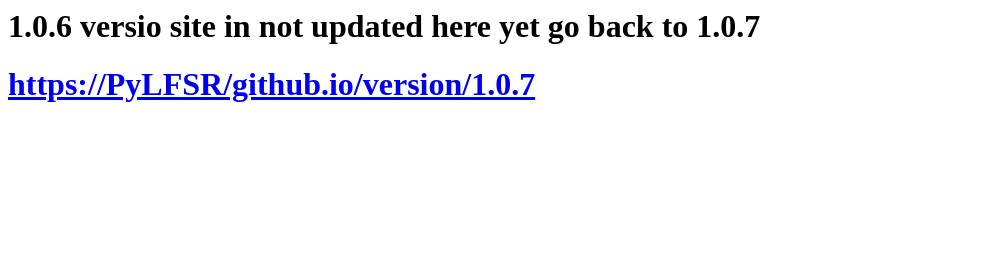
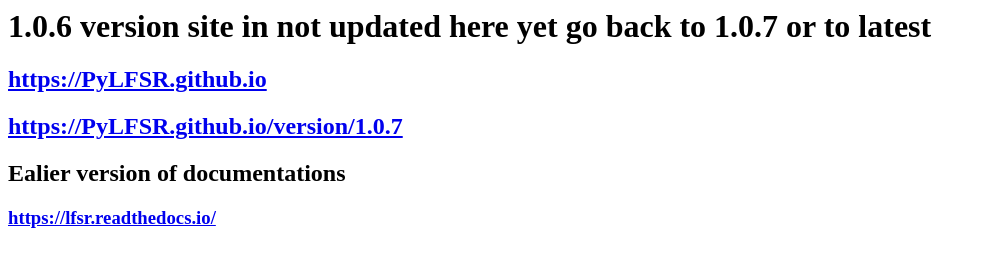
Before and after one commit to pylfsr/version, a plain HTML site: page 1.0.6/index.html in a window 1280 px wide. Shown: the whole page, without its empty margins (0-986 px from the left). Drawn offline with Linux system fonts and the light colour scheme.

Commit message:
Update index.html

```diff
--- a/1.0.6/index.html
+++ b/1.0.6/index.html
@@ -1,3 +1,10 @@
-<h1> 1.0.6 versio site in not updated here yet go back to 1.0.7 </h1>
+<h1> 1.0.6 version site in not updated here yet go back to 1.0.7 or to latest</h1>
 
-<h1> <a href='https://PyLFSR.github.io/version/1.0.7'>https://PyLFSR/github.io/version/1.0.7 </a> </h1>
+
+
+<h2> <a href='https://PyLFSR.github.io/'>https://PyLFSR.github.io </a> </h2>
+<h2> <a href='https://PyLFSR.github.io/version/1.0.7'>https://PyLFSR.github.io/version/1.0.7 </a> </h2>
+
+<h2> Ealier version of documentations</h2>
+
+<h3><a href='https://https://lfsr.readthedocs.io/'>https://lfsr.readthedocs.io/</a> </h3>
```
